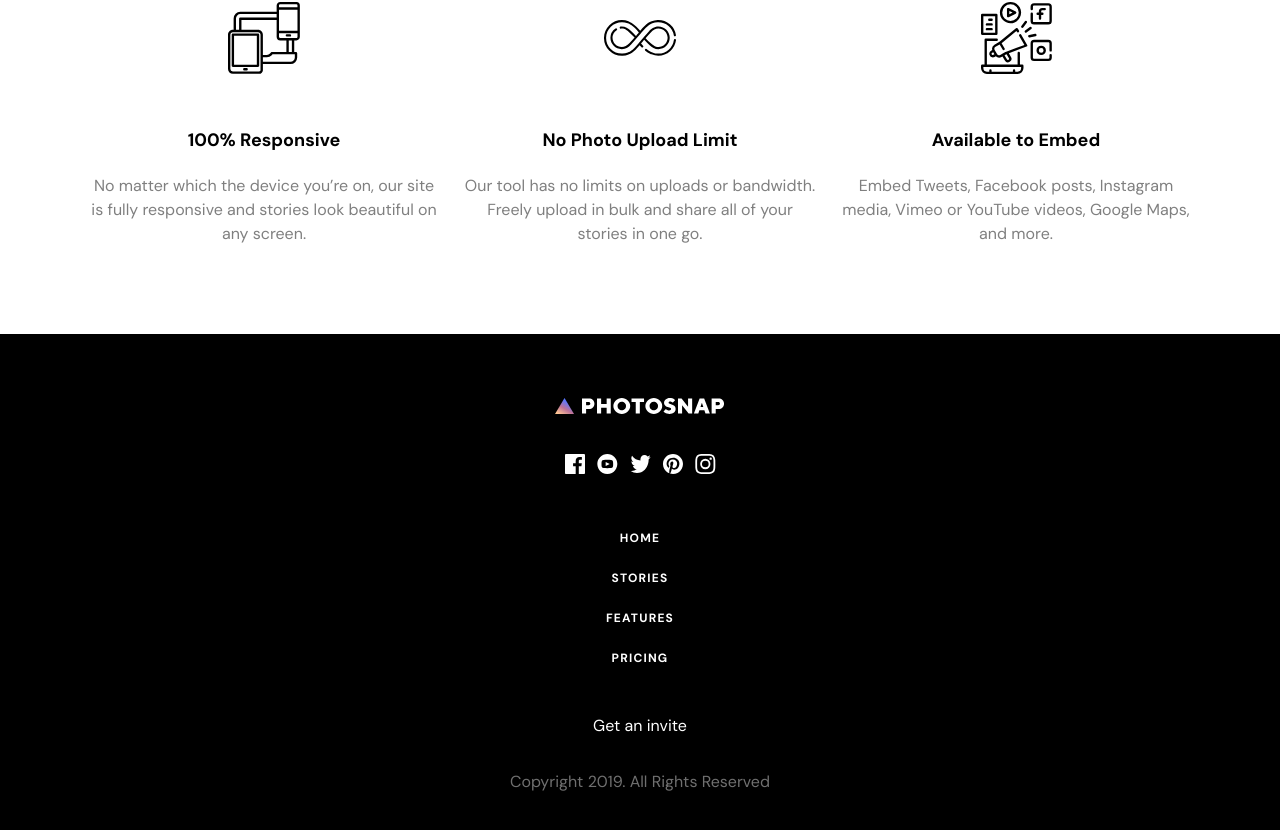
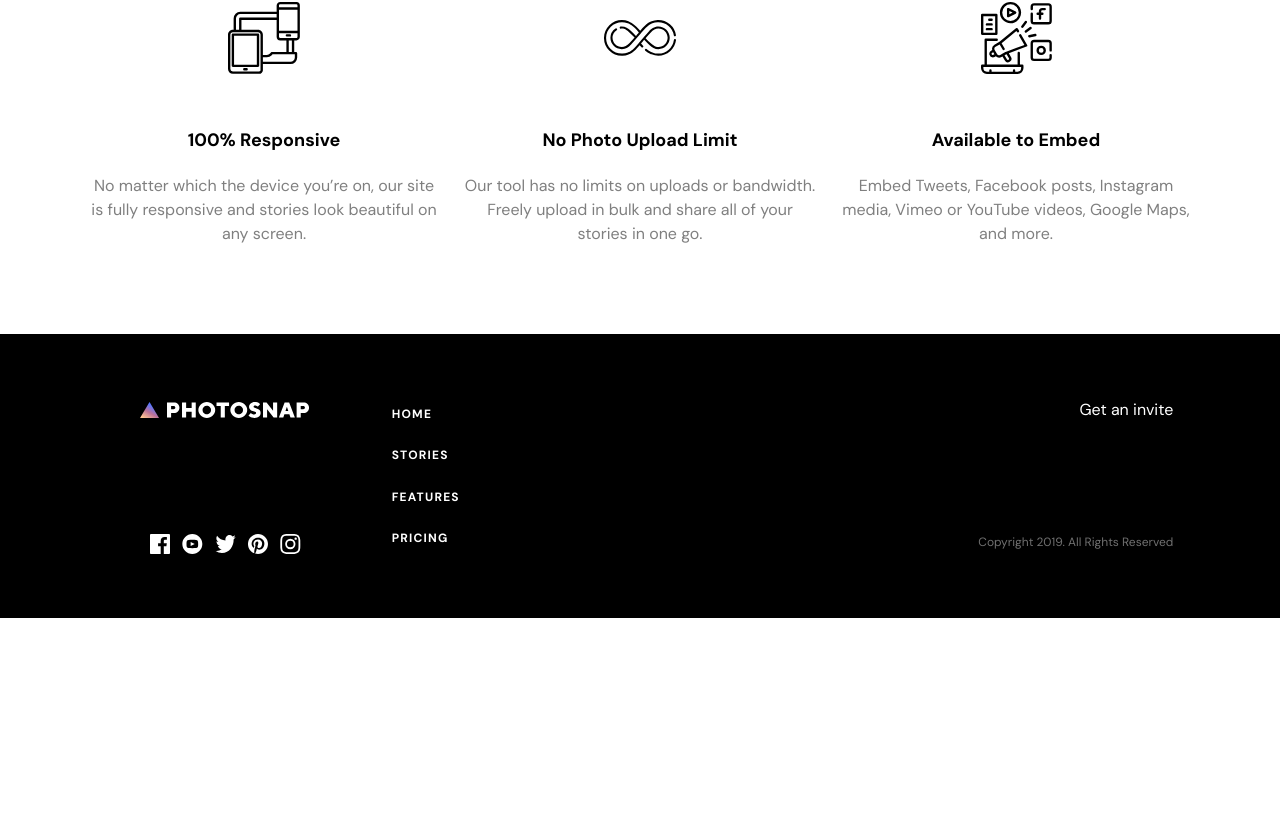
Before and after one commit to Bilek-Petr/photosnap_site, a React (Vite) app: page / in a window 1280 px wide. Shown: the part 2578-3408 px from the top of the page. After the commit the page ends 3196 px from the top, so only its background shows below. Built offline with nearby package versions, Linux system fonts and the light colour scheme.

Commit message:
footer responsibility finished

```diff
--- a/src/components/NavList.jsx
+++ b/src/components/NavList.jsx
@@ -8,7 +8,7 @@ const navListStyles = cva("flex", {
       navigation:
         "custom-list-gap flex-col items-center py-6 text-[1rem] font-bold md:flex-row md:py-0 md:text-xs",
       footer:
-        "flex flex-col gap-6 py-4 text-sm text-pureWhite uppercase font-bold text-xs tracking-widest items-center",
+        "flex flex-col gap-6 py-4 text-sm text-pureWhite uppercase font-bold text-xs tracking-widest items-center md:row-span-3 md:col-start-2 md:row-start-1 md:items-start md:justify-between md:py-2 md:pl-12",
     },
   },
   defaultVariants: {
--- a/src/layouts/Footer.jsx
+++ b/src/layouts/Footer.jsx
@@ -4,14 +4,17 @@ import NavList from "../components/NavList";
 export default function Footer({ data }) {
   return (
     <>
-      <footer className="grid justify-center bg-pureBlack py-16">
+      <footer className="bg-pureBlack py-16">
+        <div className="max-w-8xl m-auto grid w-10/12 md:grid-cols-[2fr_4fr_3fr] md:grid-rows-[min-content_7rem_min-content]">
+          {/* Logo */}
           <div className="m-auto">
             <img src={data.logo} alt="photosnap company logo" />
           </div>
 
-        <div className="m-auto flex flex-row gap-3 py-10">
-          {data.site_logos.map((logo) => (
+          <div className="m-auto flex flex-row gap-3 py-10 md:row-start-3 md:py-0">
+            {data.site_logos.map((logo, index) => (
               <img
+                key={index}
                 className="cursor-pointer brightness-0 contrast-100 invert filter transition-all duration-300 hover:filter-none"
                 src={logo}
                 alt=""
@@ -21,10 +24,17 @@ export default function Footer({ data }) {
 
           <NavList listItems={data.nav_items} variant="footer" />
 
-        <a className="m-auto py-8 text-pureWhite" href="">
+          <a
+            className="flex w-full justify-center py-8 text-pureWhite md:col-start-3 md:row-start-1 md:justify-end md:py-0"
+            href=""
+          >
             {data.cta}
           </a>
-        <p className="text-lightGrey opacity-50">{data.copyright}</p>
+
+          <p className="flex w-full justify-center text-lightGrey opacity-50 md:col-start-3 md:row-start-3 md:justify-end md:text-xs">
+            {data.copyright}
+          </p>
+        </div>
       </footer>
     </>
   );
```
Lines whose indentation alone changed are shown as unchanged.
